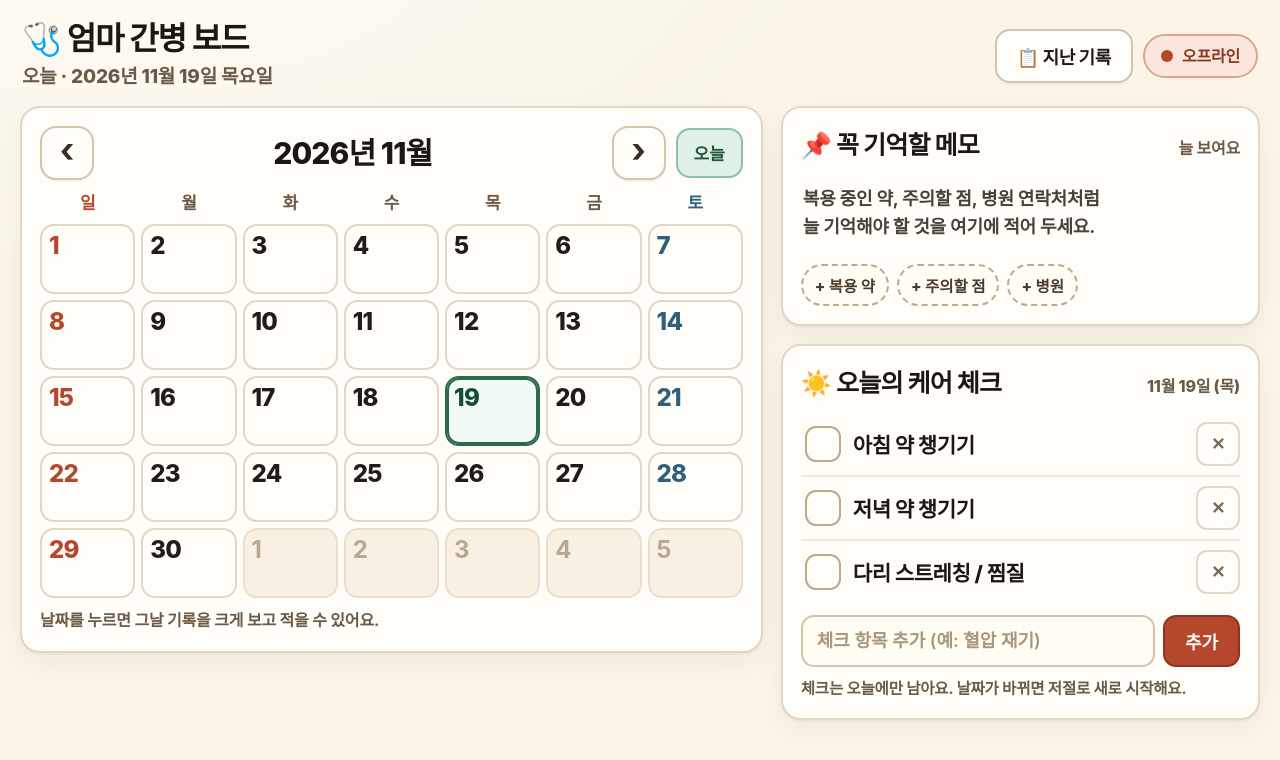
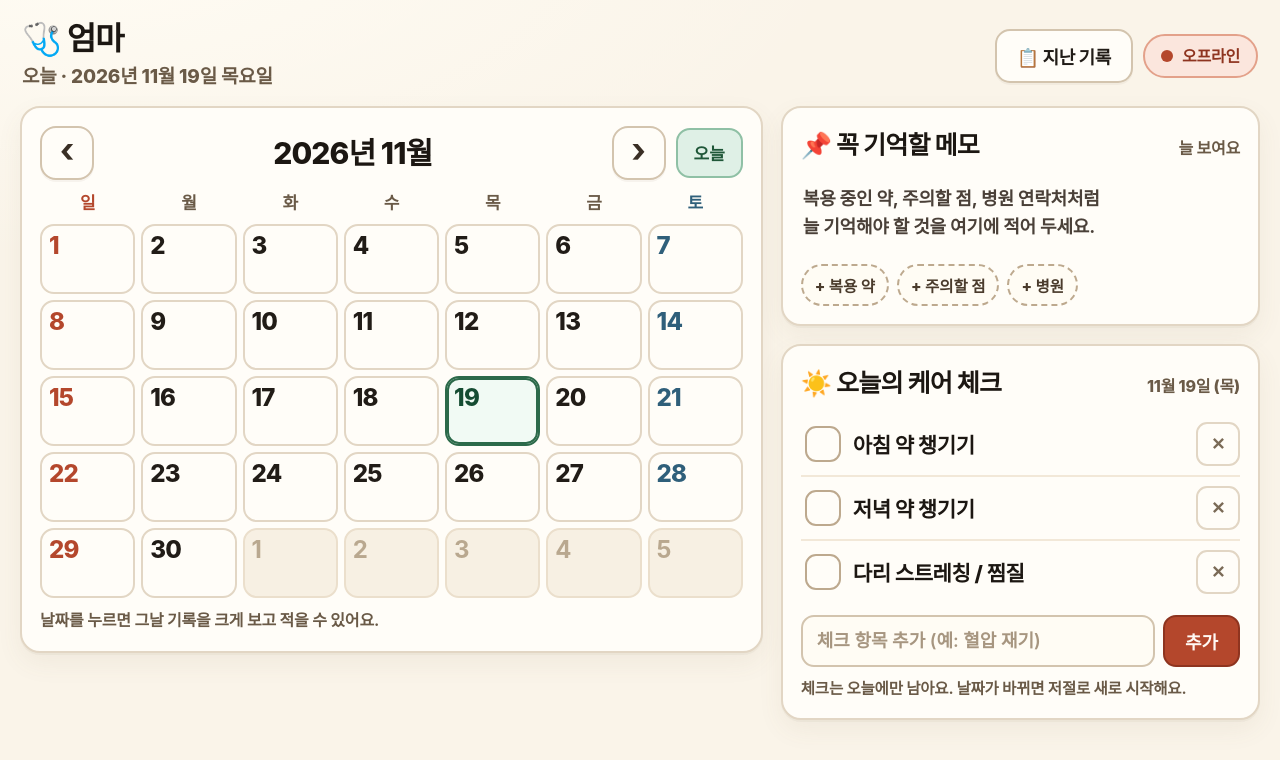
Before and after one commit to Maruwow-cell/-, a plain HTML site: page care.html in a window 1280 px wide. Drawn offline with Linux system fonts and the light colour scheme; no server answers.

Commit message:
용우네 대시보드 배포

```diff
--- a/care.html
+++ b/care.html
@@ -6,8 +6,8 @@
 <meta name="theme-color" content="#faf4e9">
 <meta name="robots" content="noindex, nofollow">
 <meta name="apple-mobile-web-app-capable" content="yes">
-<meta name="apple-mobile-web-app-title" content="엄마 간병 보드">
-<title>엄마 간병 보드</title>
+<meta name="apple-mobile-web-app-title" content="엄마">
+<title>엄마</title>
 <style>
   :root{
     --bg:#FAF4E9;
@@ -435,7 +435,7 @@
 <div class="app">
   <header class="topbar">
     <div class="brand">
-      <h1>🩺 엄마 간병 보드</h1>
+      <h1>🩺 엄마</h1>
       <p class="today-line" id="todayLine">—</p>
     </div>
     <div class="top-actions">
```
